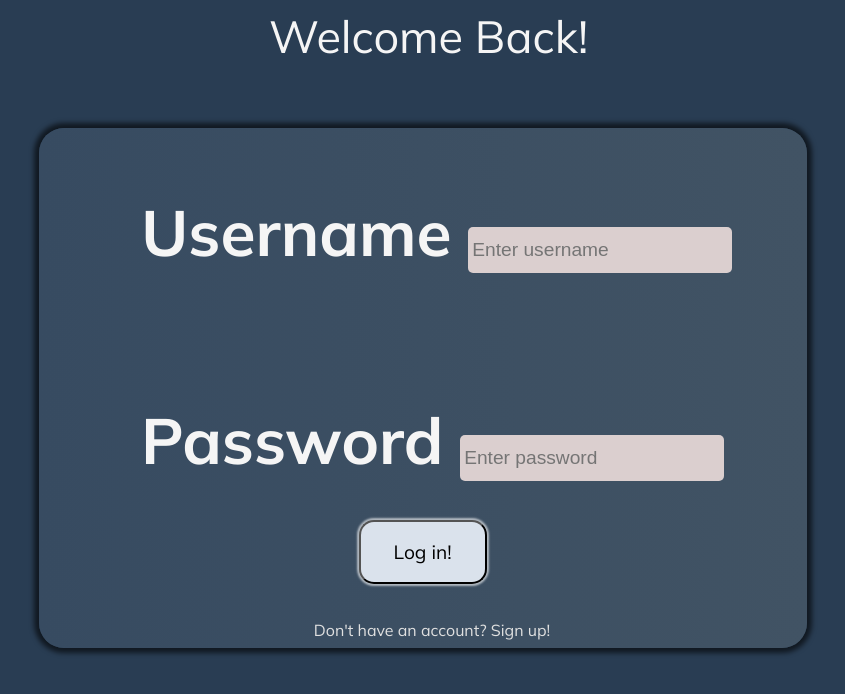
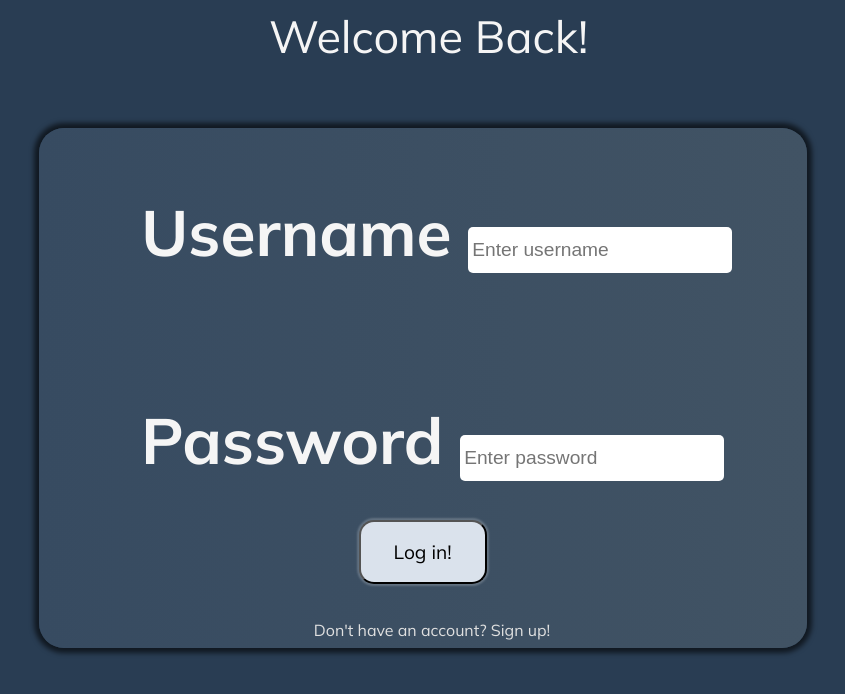
Before and after one commit to Paburtle8/congressional_repository, a website: page login.html in a window 1280 px wide. Shown: the whole page, without its empty margins (243-1088 px from the left). Drawn offline with nearby package versions, Linux system fonts and the light colour scheme.

Commit message:
Updated login page UI

```diff
--- a/login.html
+++ b/login.html
@@ -25,7 +25,7 @@
 
 </div>
     <div class="logPassword">
-        <label for="password"><b>Password</b></label>
+        <label id="PasswordText" for="password"><b>Password</b></label>
         <input id="logPasswordTB" type="password" placeholder="Enter password" name="password" required>
     </div>
 
--- a/styles.css
+++ b/styles.css
@@ -95,12 +95,14 @@ body {
     width:20vw;
     height:5vh;
     font-size:1.5vw;
-    background-color:rgb(219, 207, 207);
+    background-color: white;
     border: 2px solid transparent;
     border-radius: 5px;
 
 
 }
+
+
 .logPassword{
     position:absolute;
     font-size:5vw;
@@ -115,7 +117,7 @@ body {
     width:20vw;
     height:5vh;
     font-size:1.5vw;
-    background-color:rgb(219, 207, 207);
+    background-color: white;
     border: 2px solid transparent;
     border-radius: 5px;
 
@@ -158,7 +160,7 @@ body {
     border-radius: 15px;
     font-family: Mulish;
     background-color:rgb(218, 226, 236);
-    box-shadow: 0 0 2px 2px rgba(255, 255, 255, 0.6);
+    box-shadow: 0 0 2px 2px rgba(255, 255, 255, 0.2);
     animation: logUser ease 1.1s ;
 }
 
```
Also changed, not shown: intro.html (+1 -0 lines).
